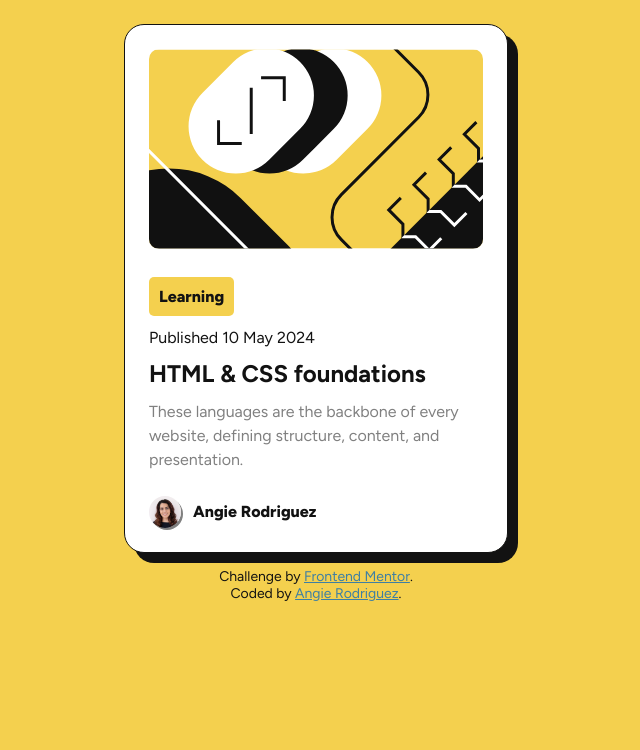
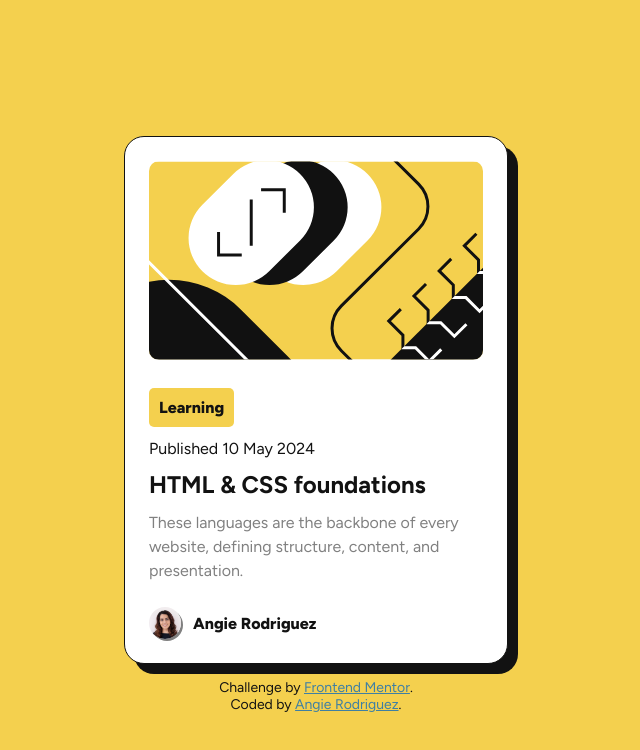
Before and after one commit to ARodriguezHacks/blog-preview-card-main, a plain HTML site: page index.html in a window 1280 px wide. Shown: the whole page, without its empty margins (324-964 px from the left). Drawn offline with Linux system fonts and the light colour scheme.

Commit message:
Readd min-height and load script

```diff
--- a/index.html
+++ b/index.html
@@ -12,7 +12,7 @@
       property="og:description"
       content="Frontend Mentor | Blog preview card<"
     />
-    <link rel="preload" href="./style.css" as="style"/>
+    <link rel="preload" as="style" href="./style.css"/>
     <link rel="stylesheet" href="./style.css" media="print" onload="this.media='all'"/>
     <link rel="preconnect" href="https://fonts.googleapis.com" />
     <link rel="preconnect" href="https://fonts.gstatic.com" crossorigin />
@@ -70,5 +70,12 @@
         </p>
       </footer>
     </div>
+    <script>
+      let app = document.querySelector('body')
+
+      window.onload = setTimeout(() => {
+        app.style.display = "flex";
+      }, 1000);
+    </script>
   </body>
 </html>
--- a/style.css
+++ b/style.css
@@ -27,12 +27,14 @@
 }
 
 body {
-  display: flex;
+  display: none;
+  opacity: 0;
   flex-direction: column;
   align-items: center;
   justify-content: center;
+  min-height: 100vh;
   padding: 24px;
-  animation: 3s ease-in-out 0.5s 1 forwards load;
+  animation: 2s ease-in-out 0.5s 1 forwards load;
 }
 
 #app {
@@ -127,6 +129,13 @@ body {
 }
 
 /* Animation when page loads */
+
+@media screen (min-width: 1440px) {
+  #app {
+    box-shadow: 17px 17px 0px var(--color-neutral-black);
+  }
+}
+
 @keyframes load {
   from {
     translate: 0 -130%;
@@ -137,9 +146,3 @@ body {
     opacity: 1;
   }
 }
-
-@media screen(min-width: 1440px) {
-  #app {
-    box-shadow: 17px 17px 0px var(--color-neutral-black);
-  }
-}
```
